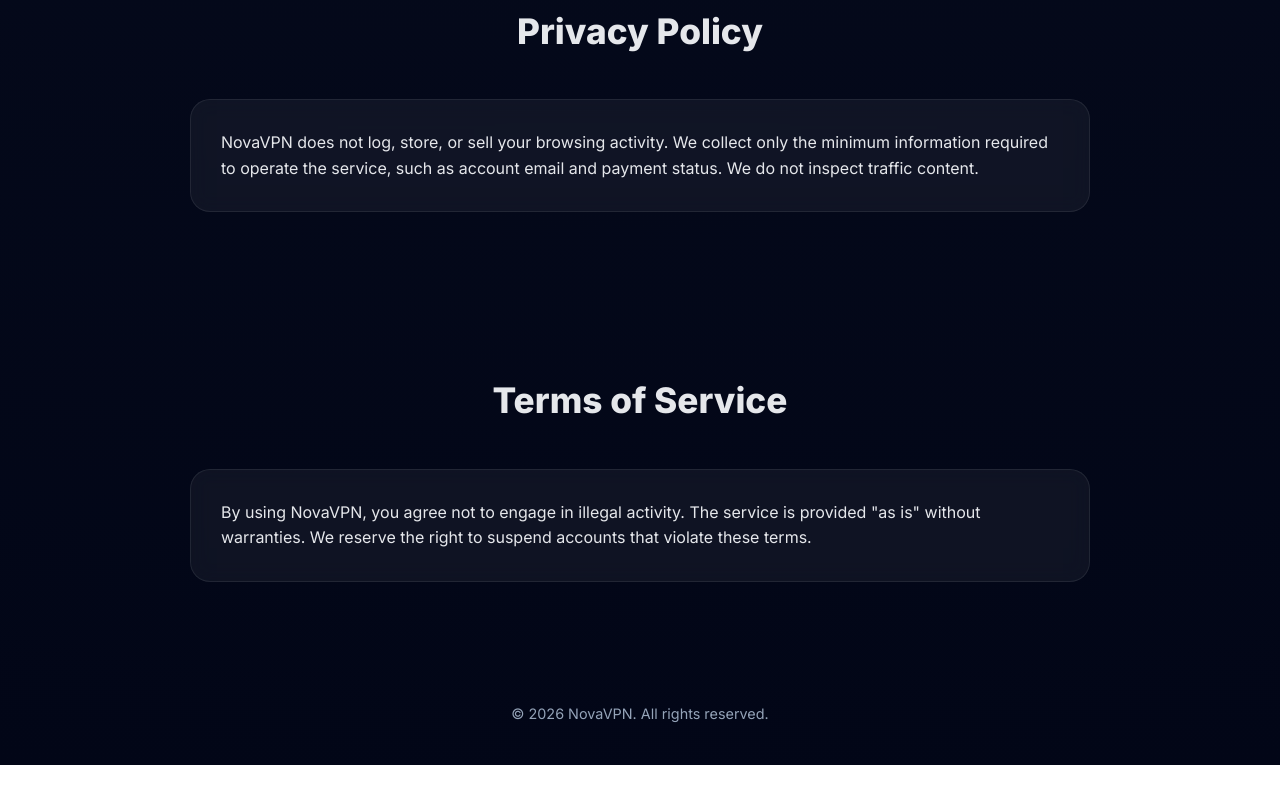
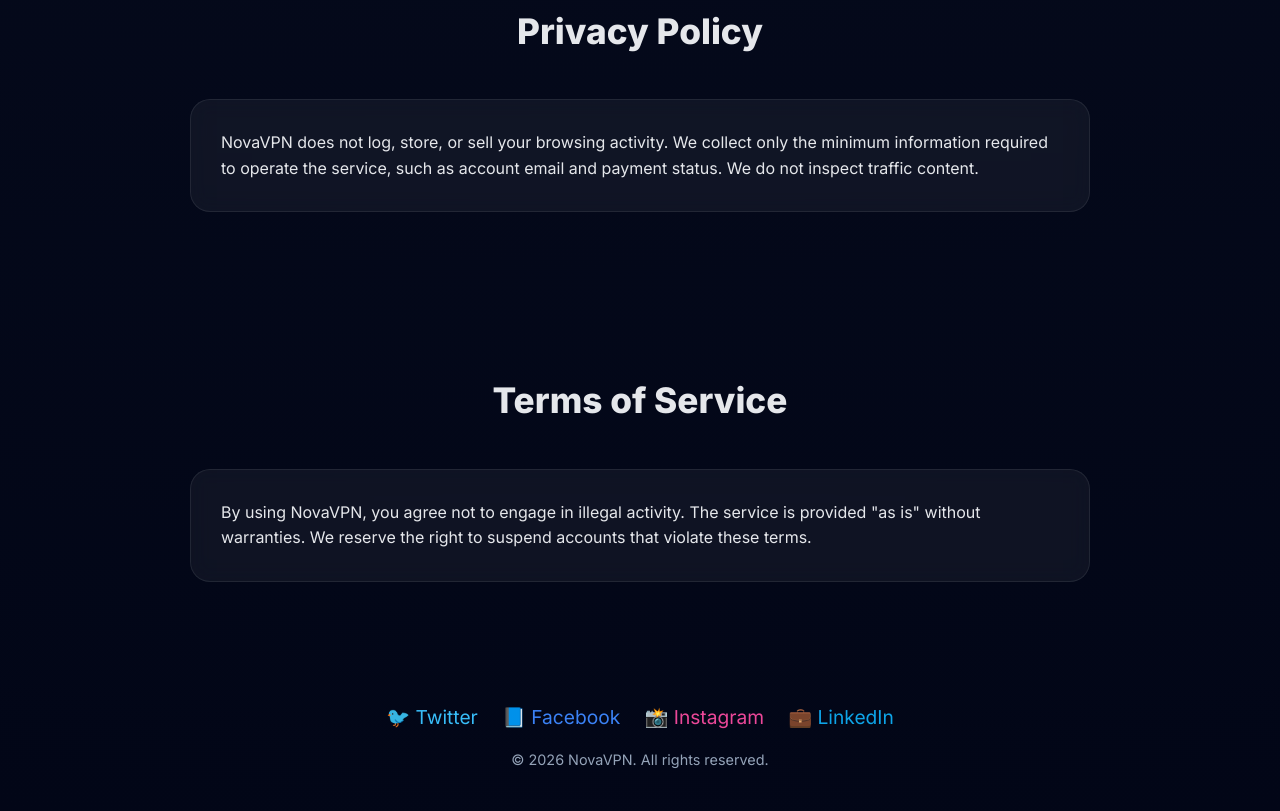
Before and after one commit to kullen198-rgb/novaa22, a plain HTML site: page index.html in a window 1280 px wide. Shown: the part 4101-4912 px from the top of the page. Before the commit the page ends 4866 px from the top, so only its background shows below. Drawn offline with Linux system fonts and the light colour scheme.

Commit message:
Update index.html

```diff
--- a/index.html
+++ b/index.html
@@ -233,9 +233,14 @@
     </div>
   </section>
 
-  <footer>
-    © 2026 NovaVPN. All rights reserved.
-  </footer>
-
+ <footer>
+  <div style="margin-bottom:15px;">
+    <a href="https://twitter.com/YourNovaVPN" target="_blank" style="margin:0 10px;color:#38bdf8;text-decoration:none;font-size:1.2rem;">🐦 Twitter</a>
+    <a href="https://facebook.com/YourNovaVPN" target="_blank" style="margin:0 10px;color:#3b82f6;text-decoration:none;font-size:1.2rem;">📘 Facebook</a>
+    <a href="https://instagram.com/YourNovaVPN" target="_blank" style="margin:0 10px;color:#ec4899;text-decoration:none;font-size:1.2rem;">📸 Instagram</a>
+    <a href="https://linkedin.com/company/YourNovaVPN" target="_blank" style="margin:0 10px;color:#0ea5e9;text-decoration:none;font-size:1.2rem;">💼 LinkedIn</a>
+  </div>
+  © 2026 NovaVPN. All rights reserved.
+</footer>
 </body>
 </html>
```
